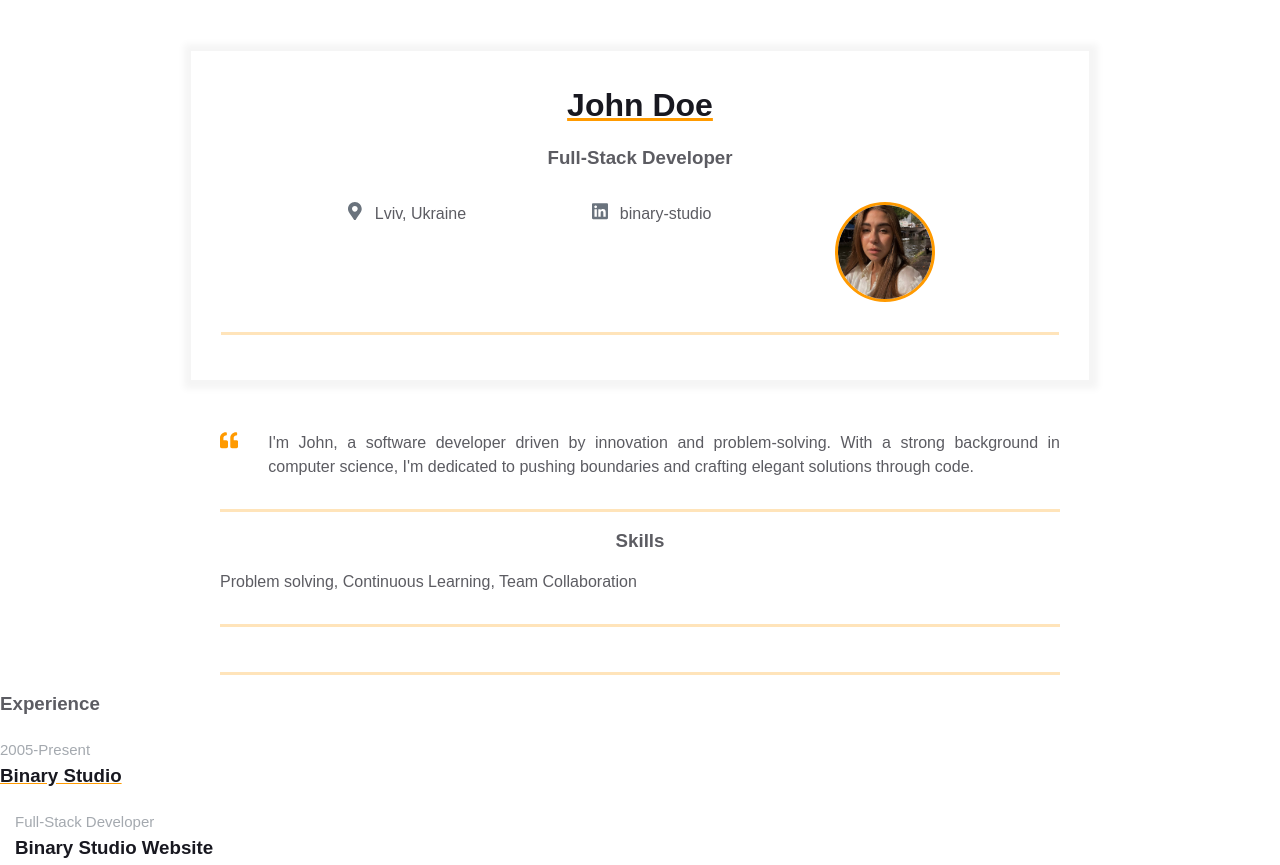
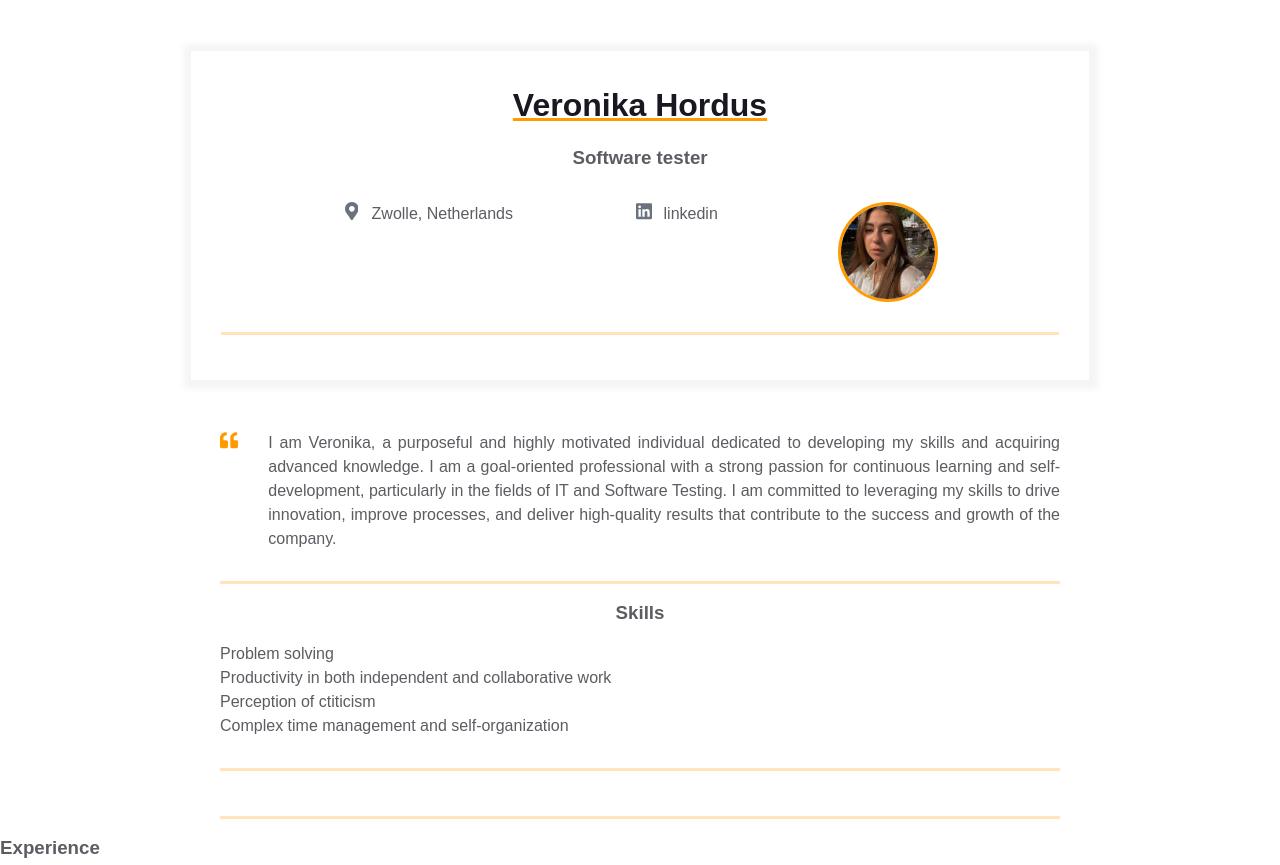
Before and after one commit to VeronikaHordus/Homepage, a plain HTML site: page index.html in a window 1280 px wide. Shown: the top 865 px of the page. Drawn offline with Linux system fonts and the light colour scheme.

Commit message:
Add personal into and skills

```diff
--- a/index.html
+++ b/index.html
@@ -3,7 +3,7 @@
   <head>
     <meta charset="UTF-8" />
     <meta name="viewport" content="width=device-width, initial-scale=1" />
-    <title>Résumé</title>
+    <title>Veronika Hordus Résumé </title>
     <link rel="stylesheet" href="styles.css" />
   </head>
   <body>
@@ -11,8 +11,8 @@
         <div class="resume">
           <div class="container">
             <div class="resume__block">
-              <h1 class="contact-info__header">John Doe</h1>
-              <h3 class="contact-info__sub-header">Full-Stack Developer</h3>
+              <h1 class="contact-info__header">Veronika Hordus</h1>
+              <h3 class="contact-info__sub-header">Software tester</h3>
               <div class="contact_info_container fh">
                 <div class="contact-info__block"></div>
                 <a href="" rel="author" class="contact-info__item">
@@ -26,9 +26,9 @@
                         ></path>
                       </svg>
                     </div>
-                    <span>Lviv, Ukraine</span>
+                    <span>Zwolle, Netherlands</span>
                   </a>
-                  <a href="https://ua.linkedin.com/company/binary-studio_241166" rel="author" class="contact-info__item">
+                  <a href="https://www.linkedin.com/in/veronikahordus-qa" rel="author" class="contact-info__item">
                     <div class="contact-info__item-icon-wrapper">
                       <svg class="contact-info__item-icon" xmlns="http://www.w3.org/2000/svg" viewBox="0 0 448 512">
                         <path
@@ -42,7 +42,7 @@
                         ></path>
                       </svg>
                     </div>
-                    <span>binary-studio</span>
+                    <span>linkedin</span>
                   </a>
                 <div class="contact-info__block contact-info__block--center">
                   <img class="contact-info__avatar" src="assets/IMG_8431.JPG" alt="Avatar" />
@@ -71,10 +71,7 @@
                     ></path>
                   </svg>
                 </div>
-                <p class="intro_text">I'm John, a software developer driven by innovation and
-                  problem-solving. With a strong background in computer science,
-                  I'm dedicated to pushing boundaries and crafting elegant
-                  solutions through code.</p>
+                <p class="intro_text">I am Veronika, a purposeful and highly motivated individual dedicated to developing my skills and acquiring advanced knowledge. I am a goal-oriented professional with a strong passion for continuous learning and self-development, particularly in the fields of IT and Software Testing. I am committed to leveraging my skills to drive innovation, improve processes, and deliver high-quality results that contribute to the success and growth of the company. </p>
               </div>
             </div>
           </div>
@@ -84,7 +81,10 @@
             <div class="resume__block">
               <div class="skills">
                 <h3 class="skills__header">Skills</h3>
-                <p class="skills__text">Problem solving, Continuous Learning, Team Collaboration</p>
+                <p class="skills__text">Problem solving</p>
+                <p class="skills__text">Productivity in both independent and collaborative work</p>
+                <p class="skills__text">Perception of ctiticism</p>
+                <p class="skills__text">Complex time management and self-organization</p>
               </div>
             </div>
           </div>
```
